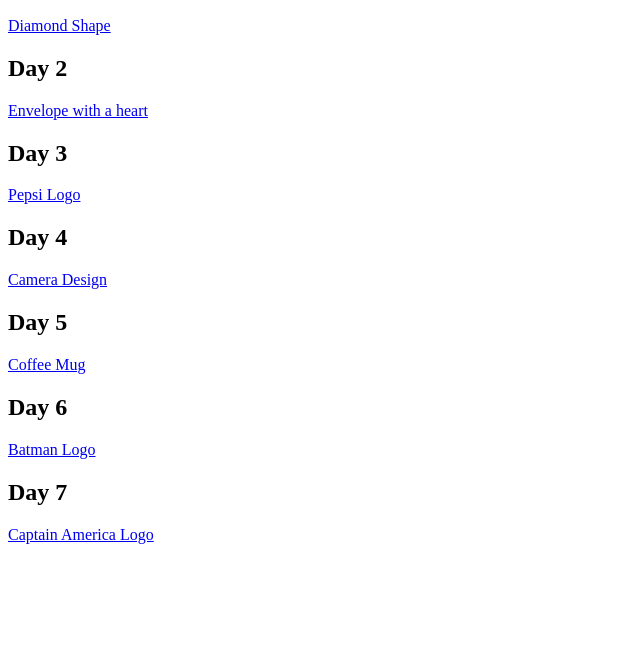
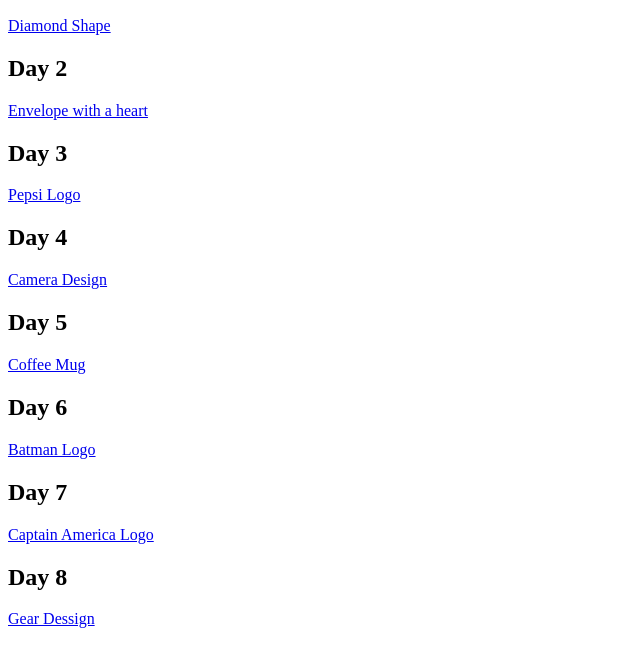
Before and after one commit to Yash-devasp/css-challenge, a plain HTML site: page index.html in a window 1280 px wide. Shown: the part 110-776 px from the top of the page, without its empty margins (0-640 px from the left). Drawn offline with Linux system fonts and the light colour scheme.

Commit message:
day 8 challenge complete

```diff
--- a/index.html
+++ b/index.html
@@ -42,5 +42,9 @@
       <h2>Day 7</h2>
       <a href="captain/captain.html">Captain America Logo</a>
     </div>
+    <div>
+      <h2>Day 8</h2>
+      <a href="gear/gear.html">Gear Dessign</a>
+    </div>
   </body>
 </html>
```
